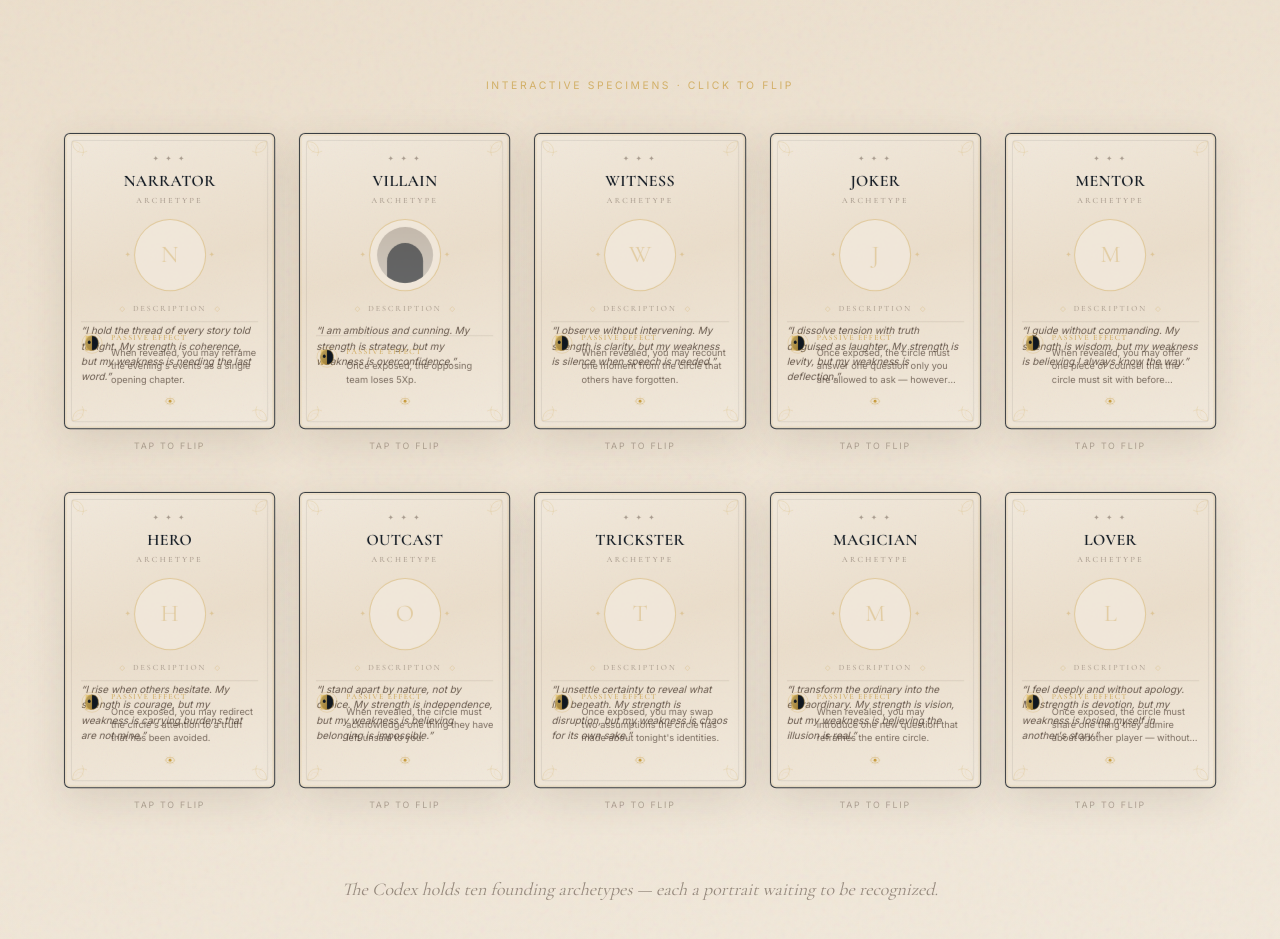
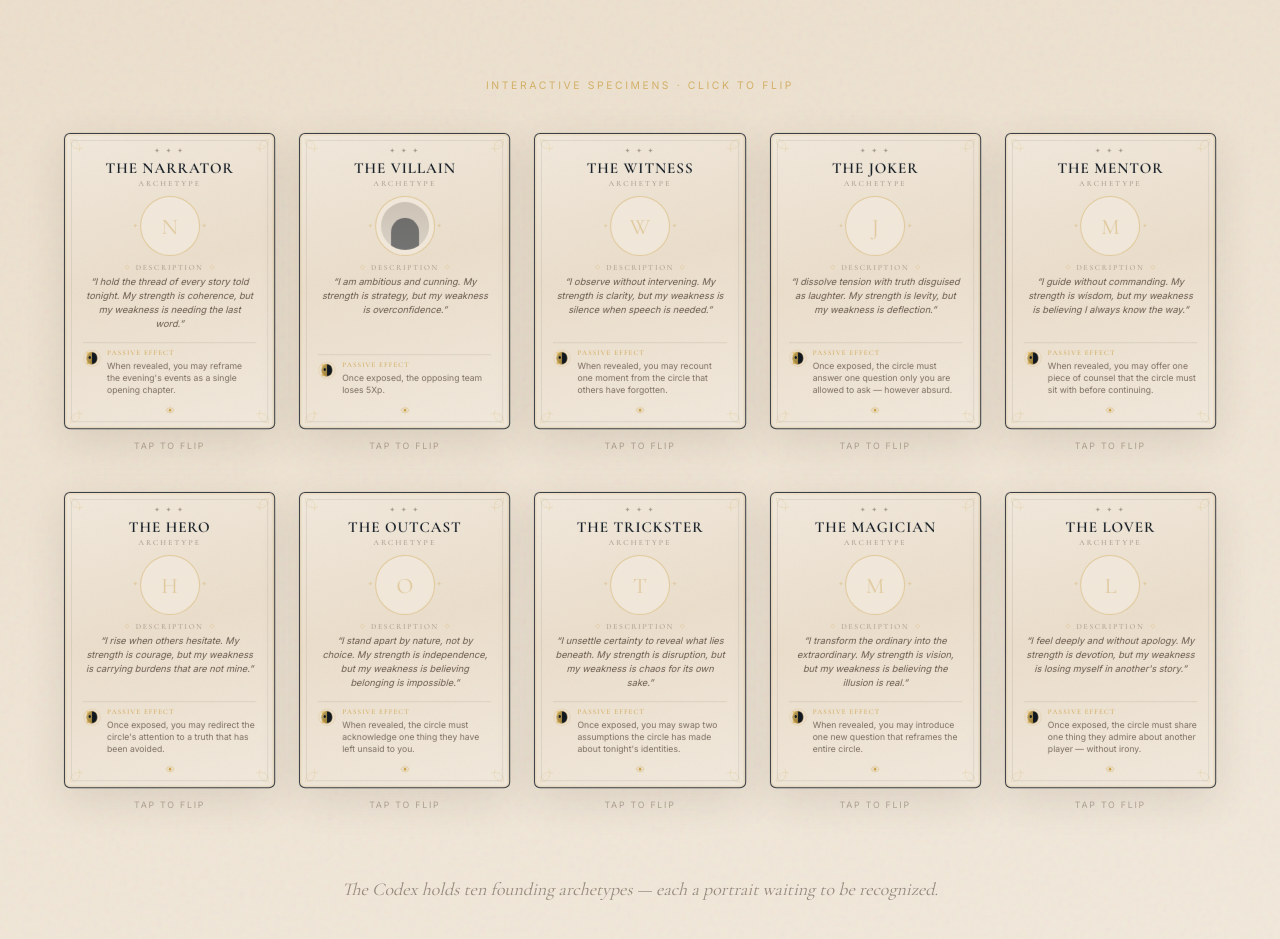
Before and after one commit to vickyekong/unmask, a Next.js app: page / in a window 1280 px wide. Shown: the part 7460-8399 px from the top of the page. Built offline with nearby package versions, Linux system fonts and the light colour scheme.

Commit message:
Improve identity card text alignment and layout structure.
Center copy, show full archetype titles, and use a grid layout so description and passive effect no longer clip or overlap corner filigree.

```diff
--- a/src/app/globals.css
+++ b/src/app/globals.css
@@ -417,3 +417,61 @@ body {
 .identity-card-front .card-inner-border {
   border-color: rgba(15, 23, 32, 0.08);
 }
+
+/* Safe content zone — keeps text clear of corner filigree */
+.identity-card-body {
+  position: relative;
+  z-index: 10;
+  display: grid;
+  height: 100%;
+  grid-template-rows: auto auto minmax(0, 1fr) auto auto;
+  gap: 0.375rem;
+  padding: 0.875rem 1.125rem 0.75rem;
+}
+
+.identity-card-header {
+  text-align: center;
+}
+
+.identity-card-portrait-ring {
+  display: flex;
+  align-items: center;
+  justify-content: center;
+  margin: 0.125rem auto;
+  width: 3.75rem;
+  height: 3.75rem;
+  border-radius: 9999px;
+  border: 1px solid rgba(200, 155, 60, 0.4);
+  background: rgba(242, 233, 220, 0.8);
+  position: relative;
+}
+
+.identity-card-portrait-letter {
+  font-family: var(--font-cormorant), serif;
+  font-size: 1.375rem;
+  line-height: 1;
+  color: rgba(200, 155, 60, 0.4);
+  transform: translateY(1px);
+}
+
+.identity-card-description {
+  text-align: center;
+  min-height: 0;
+  display: flex;
+  flex-direction: column;
+  justify-content: flex-start;
+}
+
+.identity-card-quote {
+  font-size: 0.58rem;
+  line-height: 1.5;
+  color: rgba(62, 46, 35, 0.75);
+  font-style: italic;
+  text-align: center;
+  padding: 0 0.125rem;
+}
+
+.identity-card-effect {
+  border-top: 1px solid rgba(62, 46, 35, 0.1);
+  padding-top: 0.375rem;
+}
--- a/src/components/CardShowcase.tsx
+++ b/src/components/CardShowcase.tsx
@@ -14,12 +14,12 @@ import {
 
 function CardLabel({ children }: { children: React.ReactNode }) {
   return (
-    <div className="flex items-center justify-center gap-2 mb-2">
-      <span className="text-burnished-gold/40 text-[0.45rem]">◇</span>
-      <p className="font-heading text-[0.5rem] tracking-[0.25em] uppercase text-library-brown/45">
+    <div className="flex items-center justify-center gap-1.5 mb-1">
+      <span className="text-burnished-gold/40 text-[0.4rem] leading-none">◇</span>
+      <p className="font-heading text-[0.48rem] tracking-[0.22em] uppercase text-library-brown/45 leading-none">
         {children}
       </p>
-      <span className="text-burnished-gold/40 text-[0.45rem]">◇</span>
+      <span className="text-burnished-gold/40 text-[0.4rem] leading-none">◇</span>
     </div>
   );
 }
@@ -33,12 +33,13 @@ function IdentityCard({
   isVillain = false,
 }: (typeof archetypes)[number] & { isVillain?: boolean }) {
   const [flipped, setFlipped] = useState(false);
-  const shortTitle = title.replace(/^The /, "").toUpperCase();
+  const displayTitle = title.toUpperCase();
+  const initial = title.replace(/^The /, "").charAt(0);
 
   return (
-    <div className="mx-auto w-full max-w-[220px]">
+    <div className="mx-auto w-full max-w-[236px]">
       <div
-        className="card-flip-scene aspect-[2.5/3.5] w-full cursor-pointer group"
+        className="card-flip-scene aspect-[5/7] w-full cursor-pointer group"
         onClick={() => setFlipped((f) => !f)}
         onKeyDown={(e) => {
           if (e.key === "Enter" || e.key === " ") {
@@ -54,67 +55,63 @@ function IdentityCard({
           {/* ── FRONT ── */}
           <div className="card-flip-face identity-card-front parchment rounded-md">
             <div className="card-inner-border" />
-            <CardCornerFiligree className="top-1.5 left-1.5" />
-            <CardCornerFiligree className="top-1.5 right-1.5 rotate-90" />
-            <CardCornerFiligree className="bottom-1.5 left-1.5 -rotate-90" />
-            <CardCornerFiligree className="bottom-1.5 right-1.5 rotate-180" />
+            <CardCornerFiligree className="top-1 left-1 w-7 h-7" />
+            <CardCornerFiligree className="top-1 right-1 w-7 h-7 rotate-90" />
+            <CardCornerFiligree className="bottom-1 left-1 w-7 h-7 -rotate-90" />
+            <CardCornerFiligree className="bottom-1 right-1 w-7 h-7 rotate-180" />
 
-            <div className="relative z-10 flex h-full flex-col px-4 py-5">
+            <div className="identity-card-body">
               {/* Header */}
-              <div className="text-center shrink-0">
-                <p className="font-heading text-[0.45rem] tracking-[0.35em] text-library-brown/40 mb-1.5">
+              <header className="identity-card-header">
+                <p className="font-heading text-[0.42rem] tracking-[0.32em] text-library-brown/40 mb-1 leading-none">
                   ✦ ✦ ✦
                 </p>
-                <h3 className="font-heading text-base font-semibold leading-tight tracking-wide text-deep-ink uppercase">
-                  {shortTitle}
+                <h3 className="font-heading text-[0.95rem] font-semibold leading-tight tracking-[0.06em] text-deep-ink">
+                  {displayTitle}
                 </h3>
-                <p className="font-heading text-[0.5rem] tracking-[0.3em] uppercase text-library-brown/50 mt-1">
+                <p className="font-heading text-[0.48rem] tracking-[0.28em] uppercase text-library-brown/50 mt-0.5 leading-none">
                   {subtitle}
                 </p>
-              </div>
+              </header>
 
               {/* Portrait */}
-              <div className="flex justify-center my-3 shrink-0">
-                <div className="relative flex h-[72px] w-[72px] items-center justify-center rounded-full border border-burnished-gold/40 bg-aged-paper/80">
-                  <span className="absolute -left-2.5 text-[0.45rem] text-burnished-gold/35">✦</span>
-                  <span className="absolute -right-2.5 text-[0.45rem] text-burnished-gold/35">✦</span>
-                  {isVillain ? (
-                    <div className="h-14 w-14 overflow-hidden rounded-full bg-gradient-to-b from-library-brown/25 to-deep-ink/15 flex items-end justify-center">
-                      <div className="h-10 w-9 rounded-t-full bg-deep-ink/55" />
-                    </div>
-                  ) : (
-                    <span className="font-heading text-2xl text-burnished-gold/35">
-                      {shortTitle.charAt(0)}
-                    </span>
-                  )}
-                </div>
+              <div className="identity-card-portrait-ring">
+                <span className="absolute -left-2 text-[0.4rem] text-burnished-gold/30 leading-none">✦</span>
+                <span className="absolute -right-2 text-[0.4rem] text-burnished-gold/30 leading-none">✦</span>
+                {isVillain ? (
+                  <div className="flex h-12 w-12 items-end justify-center overflow-hidden rounded-full bg-gradient-to-b from-library-brown/20 to-deep-ink/10">
+                    <div className="h-8 w-7 rounded-t-full bg-deep-ink/50" />
+                  </div>
+                ) : (
+                  <span className="identity-card-portrait-letter">{initial}</span>
+                )}
               </div>
 
               {/* Description */}
-              <div className="flex-1 min-h-0">
+              <div className="identity-card-description">
                 <CardLabel>Description</CardLabel>
-                <p className="font-body text-[0.62rem] leading-[1.55] text-library-brown/75 italic line-clamp-4">
+                <p className="identity-card-quote font-body">
                   &ldquo;{description}&rdquo;
                 </p>
               </div>
 
               {/* Passive effect */}
-              <div className="mt-2 shrink-0 border-t border-library-brown/10 pt-2.5">
-                <div className="flex gap-2 items-start">
-                  <SplitMaskIcon size={22} uid={id} />
-                  <div className="min-w-0">
-                    <p className="font-heading text-[0.48rem] tracking-[0.18em] uppercase text-burnished-gold mb-0.5">
+              <div className="identity-card-effect">
+                <div className="flex items-start gap-1.5">
+                  <SplitMaskIcon size={18} uid={id} />
+                  <div className="min-w-0 flex-1">
+                    <p className="font-heading text-[0.44rem] tracking-[0.16em] uppercase text-burnished-gold leading-none mb-1">
                       Passive Effect
                     </p>
-                    <p className="font-body text-[0.58rem] leading-[1.45] text-library-brown/65 line-clamp-3">
+                    <p className="font-body text-[0.54rem] leading-[1.4] text-library-brown/65">
                       {passiveEffect}
                     </p>
                   </div>
                 </div>
               </div>
 
-              <div className="flex justify-center mt-2 shrink-0">
-                <AllSeeingEye size={14} />
+              <div className="flex justify-center pt-0.5">
+                <AllSeeingEye size={12} />
               </div>
             </div>
           </div>
@@ -122,32 +119,32 @@ function IdentityCard({
           {/* ── BACK ── */}
           <div className="card-flip-face card-flip-face-back identity-card-back rounded-md">
             <div className="card-inner-border" />
-            <CardCornerFiligree className="top-1.5 left-1.5 text-burnished-gold/25" />
-            <CardCornerFiligree className="top-1.5 right-1.5 rotate-90 text-burnished-gold/25" />
-            <CardCornerFiligree className="bottom-1.5 left-1.5 -rotate-90 text-burnished-gold/25" />
-            <CardCornerFiligree className="bottom-1.5 right-1.5 rotate-180 text-burnished-gold/25" />
+            <CardCornerFiligree className="top-1 left-1 w-7 h-7 text-burnished-gold/25" />
+            <CardCornerFiligree className="top-1 right-1 w-7 h-7 rotate-90 text-burnished-gold/25" />
+            <CardCornerFiligree className="bottom-1 left-1 w-7 h-7 -rotate-90 text-burnished-gold/25" />
+            <CardCornerFiligree className="bottom-1 right-1 w-7 h-7 rotate-180 text-burnished-gold/25" />
 
-            <div className="relative z-10 flex h-full flex-col items-center justify-between px-4 py-6">
-              <p className="font-heading text-[0.45rem] tracking-[0.35em] text-burnished-gold/30 shrink-0">
+            <div className="relative z-10 flex h-full flex-col items-center justify-between px-5 py-5">
+              <p className="font-heading text-[0.42rem] tracking-[0.32em] text-burnished-gold/30 leading-none">
                 ✦ ✦ ✦
               </p>
 
-              <div className="flex flex-col items-center justify-center flex-1 py-2">
-                <UnmaskEmblem size={72} uid={id} className="opacity-90" />
-                <h3 className="font-heading text-2xl tracking-[0.12em] gold-foil uppercase mt-3">
+              <div className="flex flex-col items-center justify-center flex-1 py-1">
+                <UnmaskEmblem size={68} uid={id} className="opacity-90" />
+                <h3 className="font-heading text-[1.35rem] tracking-[0.1em] gold-foil uppercase mt-2.5 leading-none">
                   Unmask
                 </h3>
-                <p className="font-heading text-[0.48rem] tracking-[0.28em] text-burnished-gold/60 mt-1.5 uppercase text-center">
+                <p className="font-heading text-[0.44rem] tracking-[0.24em] text-burnished-gold/60 mt-1.5 uppercase text-center leading-relaxed">
                   Reveal · Fate · Survive
                 </p>
               </div>
 
-              <div className="flex flex-col items-center gap-1.5 shrink-0">
-                <div className="h-px w-12 bg-burnished-gold/25" />
-                <p className="font-heading text-[0.45rem] tracking-[0.35em] text-burnished-gold/25">
+              <div className="flex flex-col items-center gap-1">
+                <div className="h-px w-10 bg-burnished-gold/25" />
+                <p className="font-heading text-[0.42rem] tracking-[0.32em] text-burnished-gold/25 leading-none">
                   ✦ ✦ ✦
                 </p>
-                <div className="h-px w-12 bg-burnished-gold/25" />
+                <div className="h-px w-10 bg-burnished-gold/25" />
               </div>
             </div>
           </div>
--- a/src/components/ui/UnmaskEmblem.tsx
+++ b/src/components/ui/UnmaskEmblem.tsx
@@ -129,7 +129,7 @@ export function AllSeeingEye({ size = 20 }: { size?: number }) {
 export function CardCornerFiligree({ className = "" }: { className?: string }) {
   return (
     <svg
-      className={`absolute w-8 h-8 text-burnished-gold/35 pointer-events-none ${className}`}
+      className={`absolute text-burnished-gold/35 pointer-events-none ${className}`}
       viewBox="0 0 40 40"
       fill="none"
       aria-hidden="true"
```
